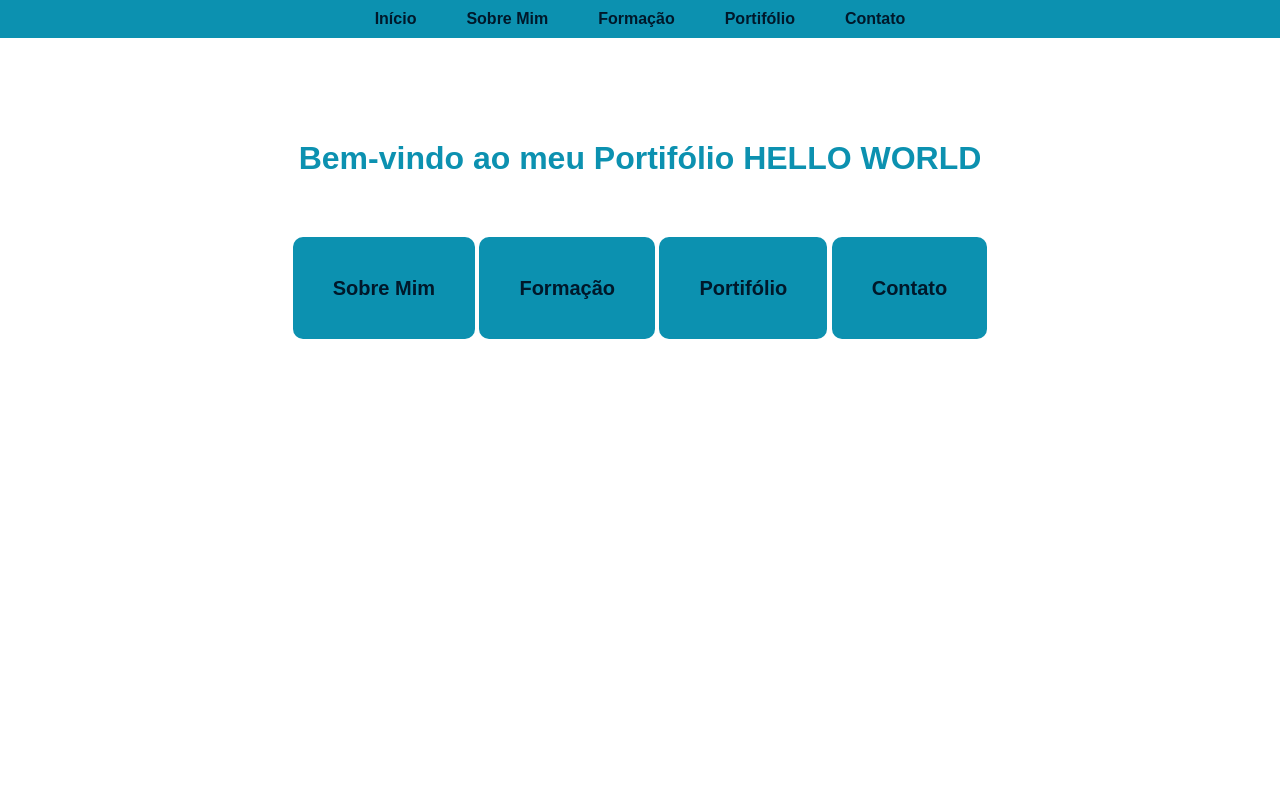
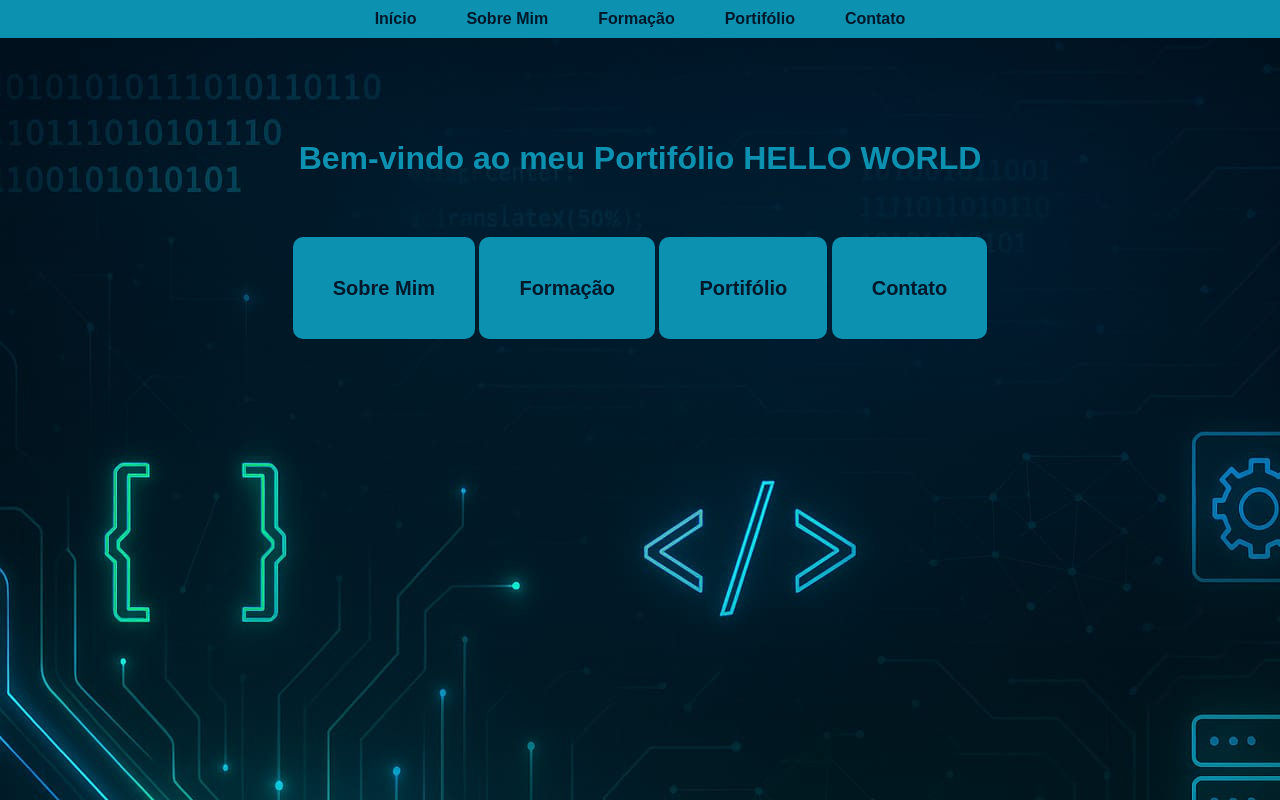
Before and after one commit to Felipexvv/Trabalho-Uninter-AplicacoesWebeMoveis, a plain HTML site: page index.html in a window 1280 px wide. Drawn offline with Linux system fonts and the light colour scheme; the site is published under a folder, as on GitHub Pages, so addresses that start at the root find nothing.

Commit message:
Update style.css

```diff
--- a/style.css
+++ b/style.css
@@ -8,7 +8,7 @@
 
 body {
     font-family: arial, sans-serif;
-    background-image: url(/imagens/fundo-index.jpg) ;
+    background-image: url(imagens/fundo-index.jpg) ;
     text-align: center;
     margin: 0;
     padding: 0;
```
